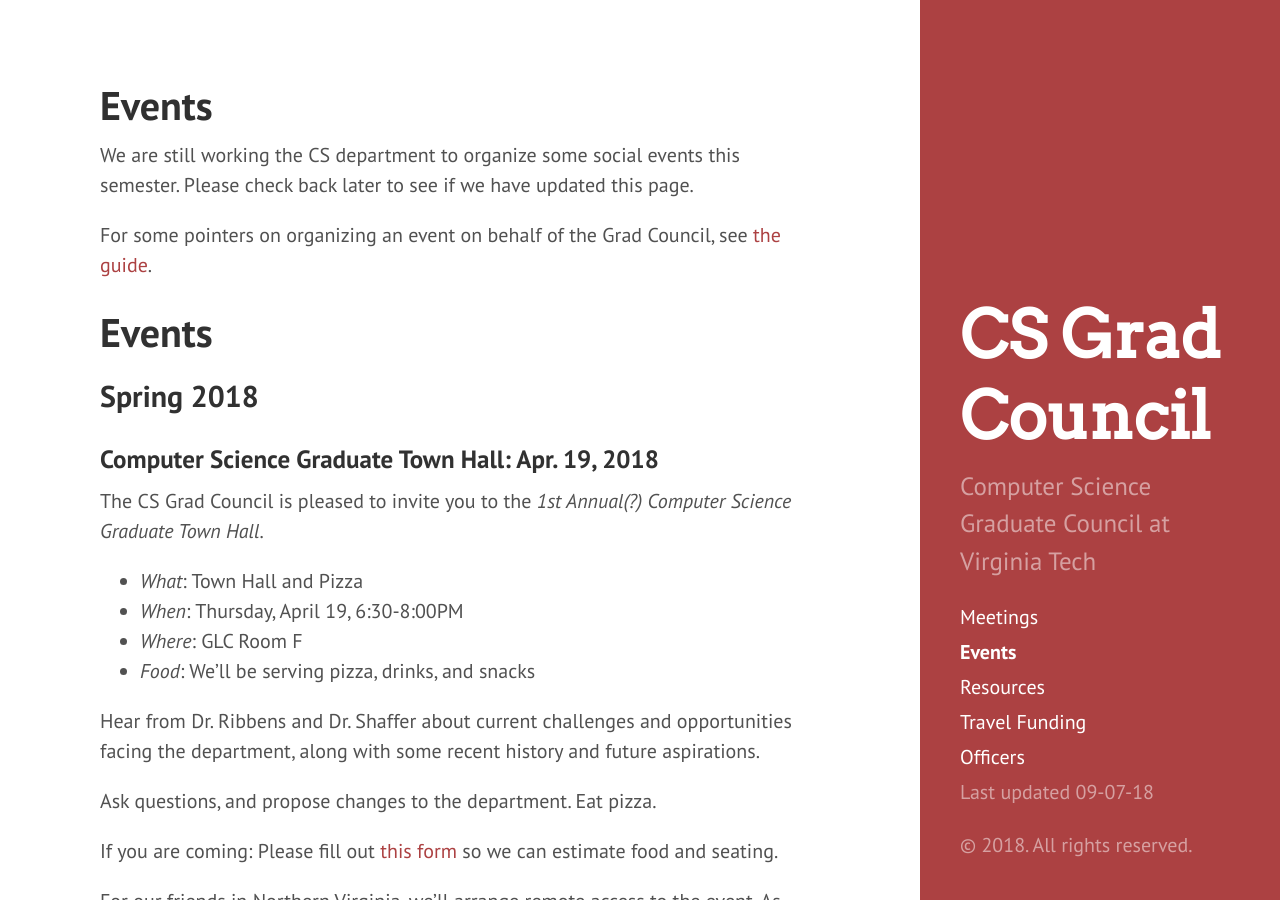
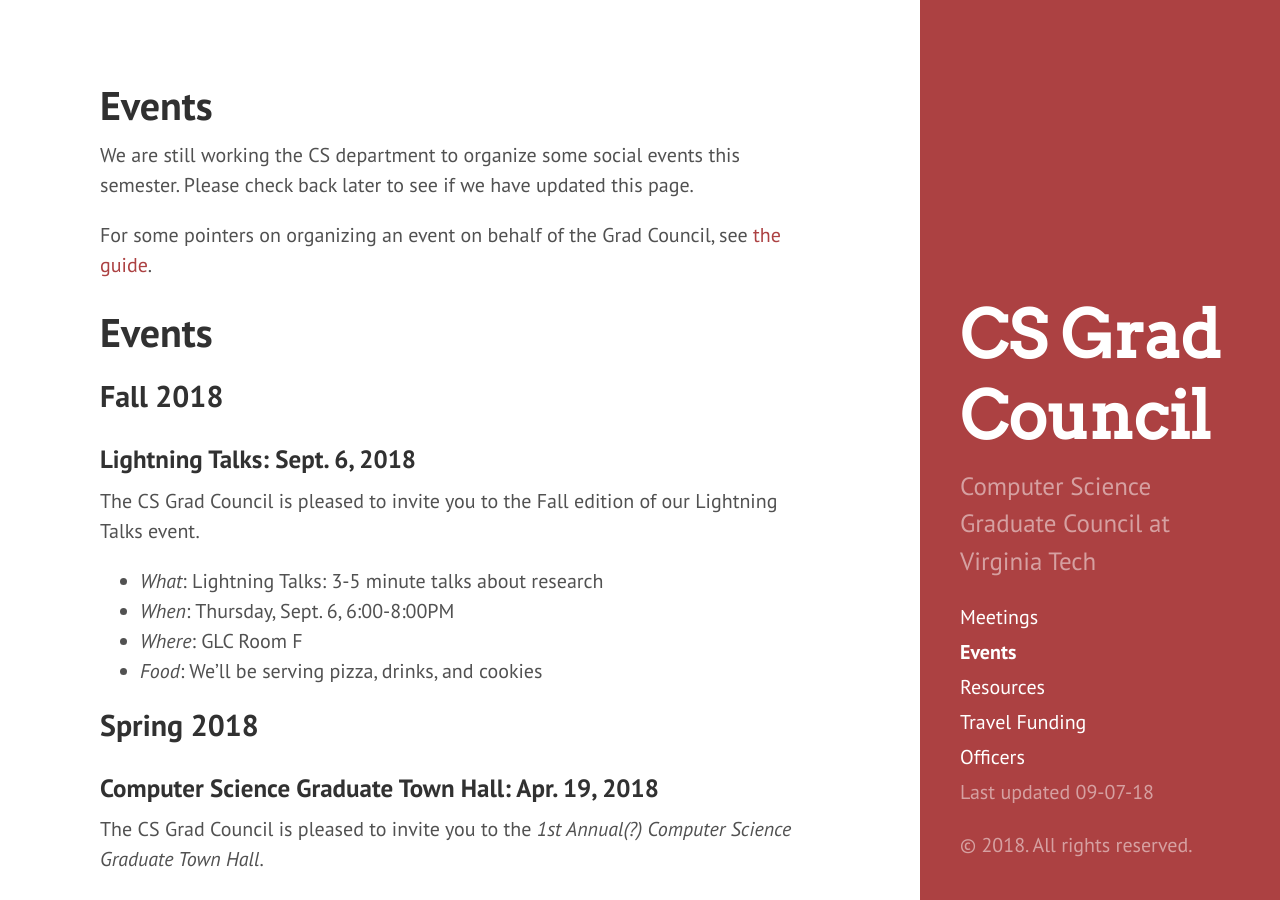
Before and after one commit to CSGraduateCouncil-VirginiaTech/csgc-website, a Jekyll site: the page built from csgc-jekyll-src/events.md, in a window 1280 px wide and 900 px high. Built offline with Jekyll 4.4.1, drawn with Linux system fonts in a browser that asks for light colours.

Commit message:
events: add lightning talks

```diff
--- a/csgc-jekyll-src/events.md
+++ b/csgc-jekyll-src/events.md
@@ -10,6 +10,17 @@
 
 # Events
 
+## Fall 2018
+
+### Lightning Talks: Sept. 6, 2018
+
+The CS Grad Council is pleased to invite you to the Fall edition of our Lightning Talks event.
+
+- *What*: Lightning Talks: 3-5 minute talks about research
+- *When*: Thursday, Sept. 6, 6:00-8:00PM
+- *Where*: GLC Room F
+- *Food*: We'll be serving pizza, drinks, and cookies
+
 ## Spring 2018
 
 ### Computer Science Graduate Town Hall: Apr. 19, 2018
@@ -20,7 +31,6 @@
 - *When*: Thursday, April 19, 6:30-8:00PM
 - *Where*: GLC Room F
 - *Food*: We'll be serving pizza, drinks, and snacks
-
 
 Hear from Dr. Ribbens and Dr. Shaffer about current challenges and opportunities facing the department, along with some recent history and future aspirations.
 
```
